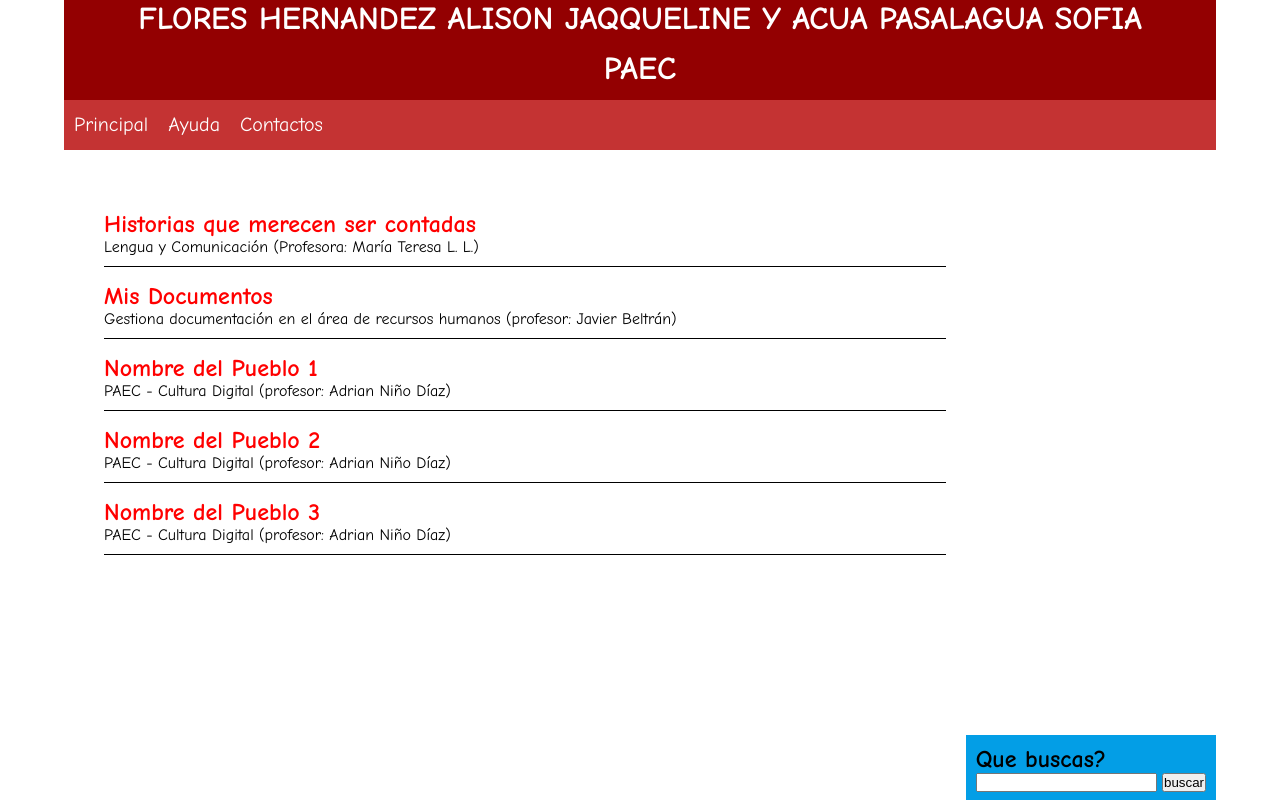
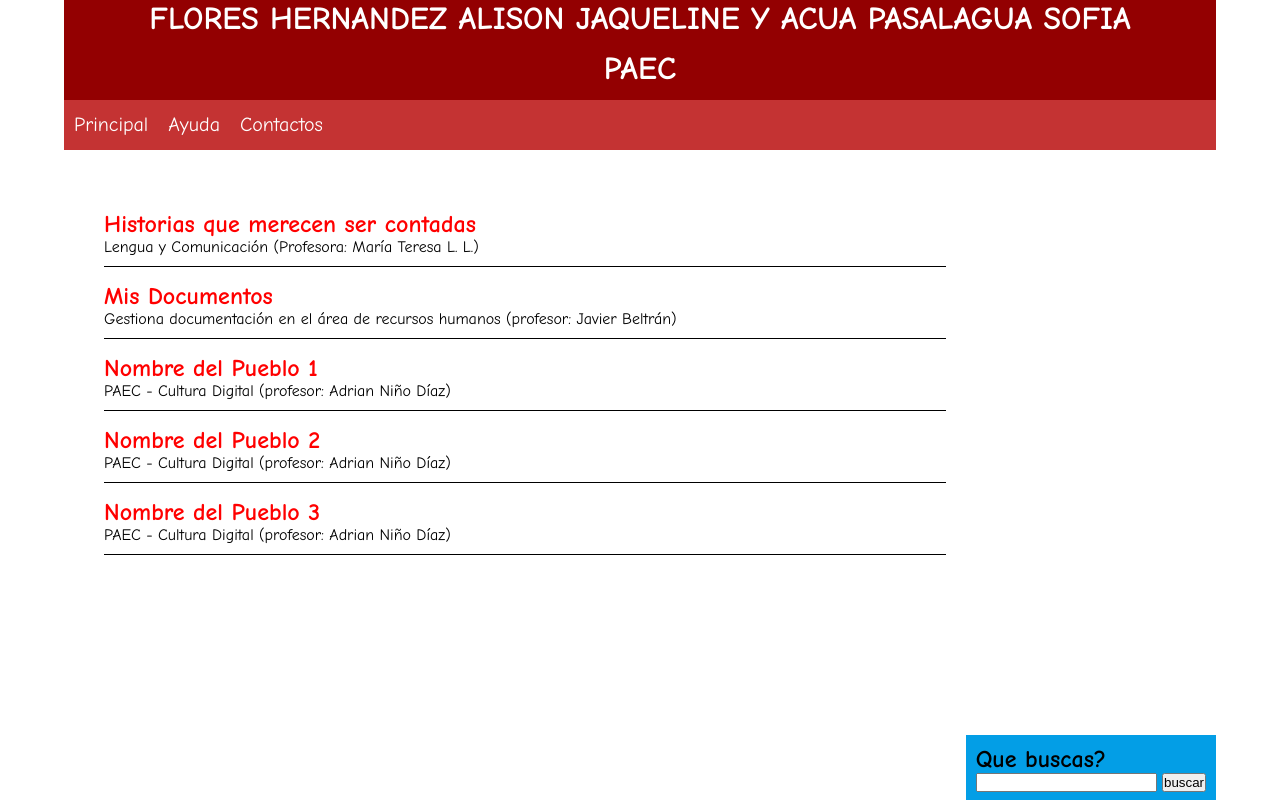
Before and after one commit to sofi1008/jack.sof, a plain HTML site: page index.html in a window 1280 px wide. Shown: the top 800 px of the page. Drawn offline with Linux system fonts and the light colour scheme.

Commit message:
Update index.html

```diff
--- a/index.html
+++ b/index.html
@@ -8,7 +8,7 @@
   <body>
       <div id="container">
           <header>
-           <h1> FLORES HERNANDEZ ALISON JAQQUELINE Y ACUA PASALAGUA SOFIA </h1>
+           <h1> FLORES HERNANDEZ ALISON JAQUELINE Y ACUA PASALAGUA SOFIA </h1>
            <h1> PAEC </h1>
 
           </header>
```
